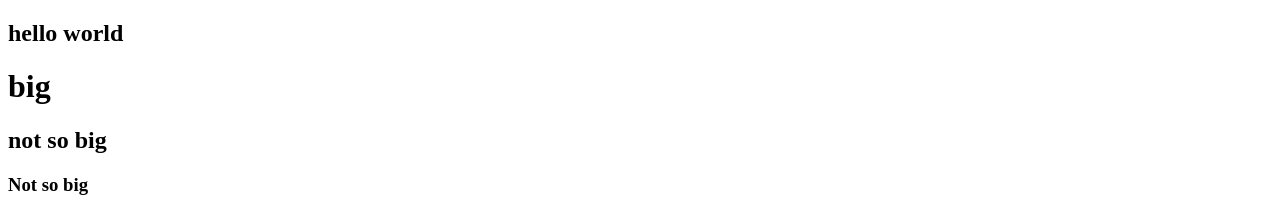
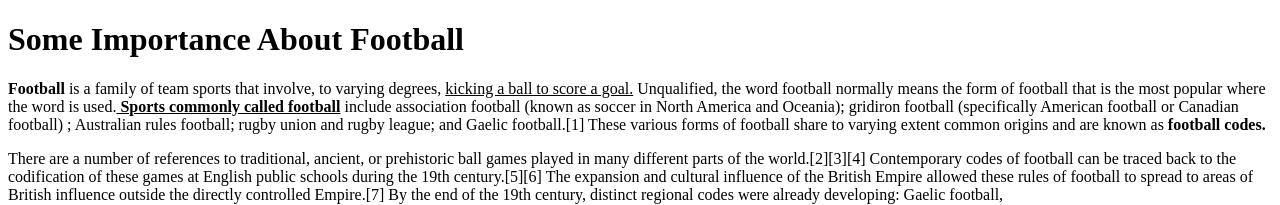
Before and after one commit to avez07/Landing-page-using-html, a plain HTML site: page index.html in a window 1280 px wide. Shown: the top 205 px of the page. Drawn offline with Linux system fonts and the light colour scheme.

Commit message:
last update 4nov

```diff
--- a/index.html
+++ b/index.html
@@ -7,10 +7,7 @@
     <title>landing page</title>
 </head>
 <body>
-    <h2>hello world</h2>
-    <h1>big</h1>
-    <h2>not so big</h2>
-    <h3>Not so big</h3>
+   <h1>Some Importance About Football</h1>
     <p><b>Football</b> is a family of team sports that involve, to varying degrees, <u>kicking a ball to score a goal.</u>
          Unqualified, the word football normally means the form of football that is the most popular where
          the word is used.<b><u> Sports commonly called football</u></b> include association football (known as soccer in
```
Also changed, not shown: last.html (+1 -1 lines).
